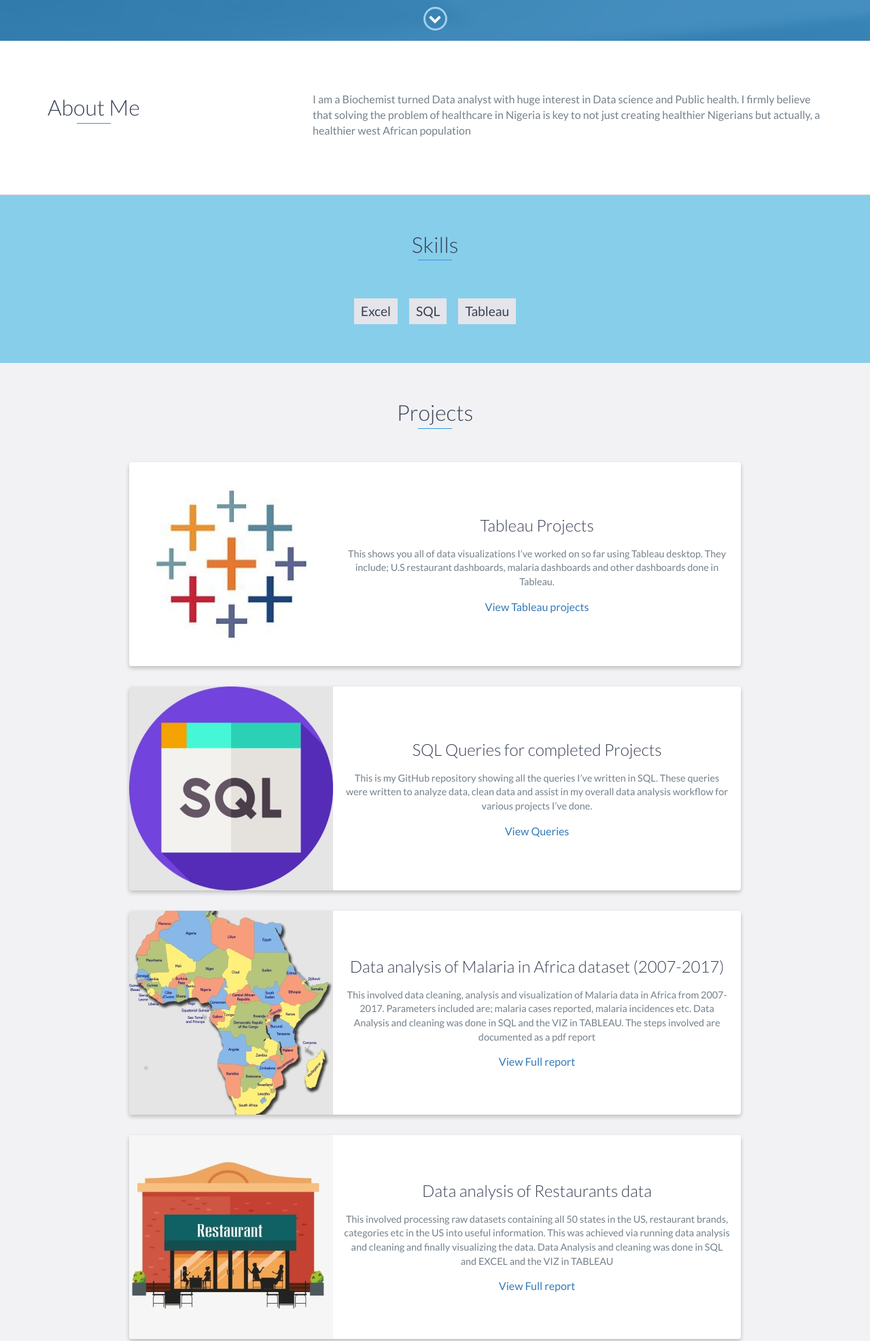
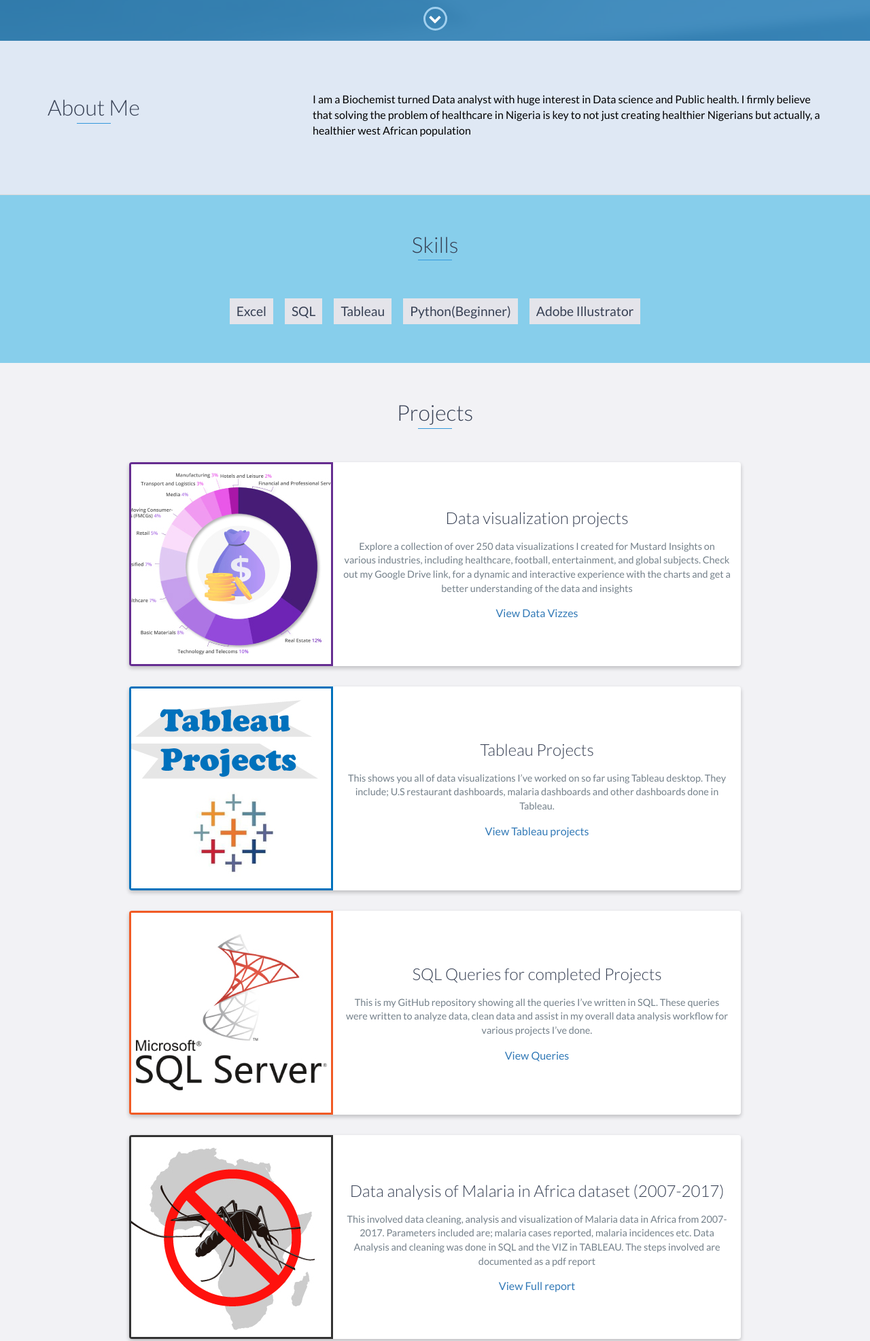
Before and after one commit to Austinteghs/Portfolio, a website: page index.html in a window 1280 px wide. Shown: the part 740-2713 px from the top of the page at 68% size. Drawn offline with nearby package versions, Linux system fonts and the light colour scheme.

Commit message:
Add files via upload

```diff
--- a/index.html
+++ b/index.html
@@ -44,7 +44,7 @@
         <div id="lead-content">
             <h1>Osayame Eghosa</h1>
             <h2>Data Analyst</h2>
-             <a href="https://drive.google.com/file/d/1tAFWUBL1zIlQcinmmFbCXtxl9YIe91sv/view?usp=sharing" target="_blank" class="btn-rounded-white">Download Resume</a>
+             <a href="https://drive.google.com/file/d/1eSLVnRbmFvVVWfTaqtj0BoG656Z25qLJ/view?usp=share_link" target="_blank" class="btn-rounded-white">Download Resume</a>
         </div>
         <!-- End #lead-content -->
 
@@ -59,14 +59,14 @@
     </div>
     <!-- End #lead -->
 
-    <div id="about">
+    <div id="about" style = "background-color: rgba(180, 202, 229, 0.43);">
         <div class="container">
             <div class="row">
                 <div class="col-md-4">
                     <h2 class="heading">About Me</h2>
                 </div>
                 <div class="col-md-8">
-                    <p>
+                    <p style="color: black;">
  I am a Biochemist turned Data analyst with huge interest in Data science and Public health. I firmly believe that solving the problem of healthcare in Nigeria is key to not just creating healthier Nigerians but actually, a healthier west African population                    </p>
                 </div>
             </div>
@@ -80,6 +80,8 @@
             <li>Excel</li>
             <li>SQL</li>
             <li>Tableau</li>
+            <li>Python(Beginner)</li>
+            <li>Adobe Illustrator</li>
         </ul>
     </div>
     <!-- End #skills -->
@@ -90,15 +92,15 @@
             <div class="row">
                 <div class="project shadow-large">
                     <div class="project-image">
-                        <img src="images/tableau.jpg" />
+                        <img src="images/vizz.jpg" />
                     </div>
                     <!-- End .project-image -->
                     <div class="project-info">
-                        <h3>Tableau Projects</h3>
+                        <h3>Data visualization projects</h3>
                         <p>
-                            This shows you all of data visualizations I’ve worked on so far using Tableau desktop. They include; U.S restaurant dashboards, malaria dashboards and other dashboards done in Tableau.
+                            Explore a collection of over 250 data visualizations I created for Mustard Insights on various industries, including healthcare, football, entertainment, and global subjects. Check out my Google Drive link, for a dynamic and interactive experience with the charts and get a better understanding of the data and insights
                         </p>
-                        <a href="https://public.tableau.com/app/profile/osayame.eghosa/" target="_blank">View Tableau projects</a>
+                        <a href="https://drive.google.com/drive/folders/1Z2gnlif2s5ca5ekmmpsWzRRce4f7kxiz?usp=share_link" target="_blank">View Data Vizzes</a>
 
                     </div>
                     <!-- End .project-info -->
@@ -108,7 +110,25 @@
 
                 <div class="project shadow-large">
                     <div class="project-image">
-                        <img src="images/Sql.jpg" />
+                        <img src="images/tableau1.jpg" />
+                    </div>
+                    <!-- End .project-image -->
+                    <div class="project-info">
+                        <h3>Tableau Projects</h3>
+                        <p>
+                            This shows you all of data visualizations I’ve worked on so far using Tableau desktop. They include; U.S restaurant dashboards, malaria dashboards and other dashboards done in Tableau.
+                        </p>
+                         <a href="https://public.tableau.com/app/profile/osayame.eghosa/" target="_blank">View Tableau projects</a>
+
+                        </div>
+                    <!-- End .project-info -->
+                </div>
+                <!-- End .project -->
+
+
+                <div class="project shadow-large">
+                    <div class="project-image">
+                        <img src="images/Sql1.jpg" />
                     </div>
                     <!-- End .project-image -->
                     <div class="project-info">
@@ -125,7 +145,7 @@
 
                 <div class="project shadow-large">
                     <div class="project-image">
-                        <img src="images/Africa.jpg" />
+                        <img src="images/Africa1.jpg" />
                     </div>
                     <!-- End .project-image -->
                     <div class="project-info">
@@ -144,7 +164,7 @@
 
                  <div class="project shadow-large">
                     <div class="project-image">
-                        <img src="images/Rest.jpg" />
+                        <img src="images/Rest1.jpg" />
                     </div>
                     <!-- End .project-image -->
                     <div class="project-info">
@@ -210,7 +230,7 @@
             <div class="row">
                 <div class="col-sm-5 copyright">
                     <p>
-                        Copyright &copy; 2021 OSAYAME EGHOSA
+                        Copyright &copy; 2023 OSAYAME EGHOSA
                     </p>
                 </div>
                 <div class="col-sm-2 top">
```
Also changed, not shown: images/Africa1.jpg (added), images/Rest1.jpg (added), images/Sql1.jpg (added), images/tableau1.jpg (added), images/viz.jpg (added), images/vizz.jpg (added).
